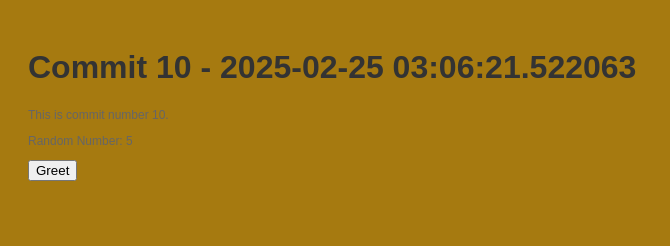
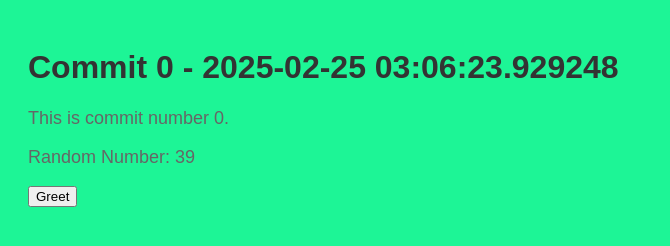
Before and after one commit to legbald0d/myrep-repo-20250225030617, a plain HTML site: page index.html in a window 1280 px wide. Shown: the whole page, without its empty margins (0-670 px from the left). Drawn offline with Linux system fonts and the light colour scheme.

Commit message:
📝 Commit 0 with HTML, CSS, and JS

```diff
--- a/index.html
+++ b/index.html
@@ -2,13 +2,13 @@
     <!DOCTYPE html>
     <html>
     <head>
-        <title>Commit 10 - 2025-02-25 03:06:21.522063</title>
+        <title>Commit 0 - 2025-02-25 03:06:23.929248</title>
         <link rel="stylesheet" href="style.css">
     </head>
     <body>
-        <h1>Commit 10 - 2025-02-25 03:06:21.522063</h1>
-        <p>This is commit number 10.</p>
-        <p>Random Number: 5</p>
+        <h1>Commit 0 - 2025-02-25 03:06:23.929248</h1>
+        <p>This is commit number 0.</p>
+        <p>Random Number: 39</p>
         <button onclick="greet()">Greet</button>
         <script src="script.js"></script>
     </body>
--- a/script.js
+++ b/script.js
@@ -2,4 +2,4 @@
     function greet() {
         alert('Hello from commit ' + commitNumber + '!');
     }
-    var commitNumber = 10;
+    var commitNumber = 0;
--- a/style.css
+++ b/style.css
@@ -1,7 +1,7 @@
 
     body {
         font-family: Arial, sans-serif;
-        background-color: #a67a10;
+        background-color: #1df596;
         padding: 20px;
     }
     h1 {
@@ -9,5 +9,5 @@
     }
     p {
         color: #666;
-        font-size: 12px;
+        font-size: 18px;
     }
```
